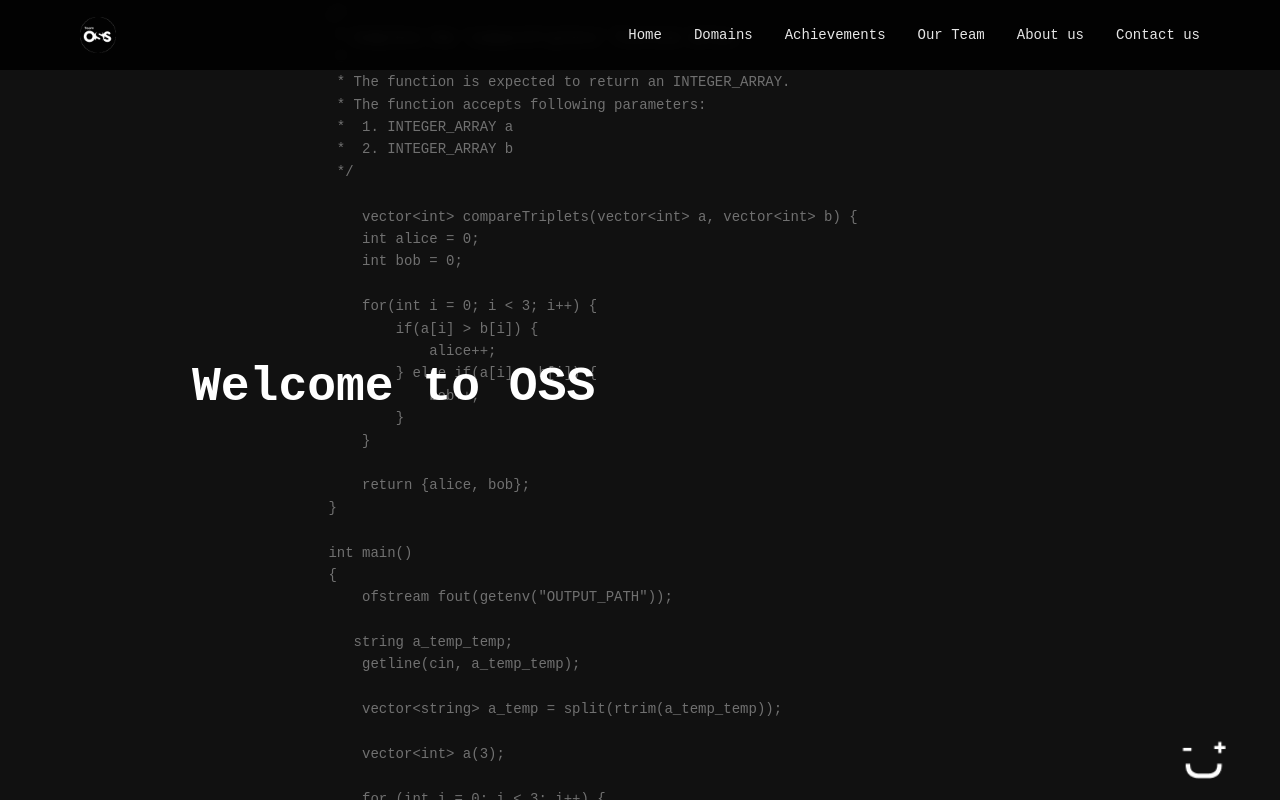
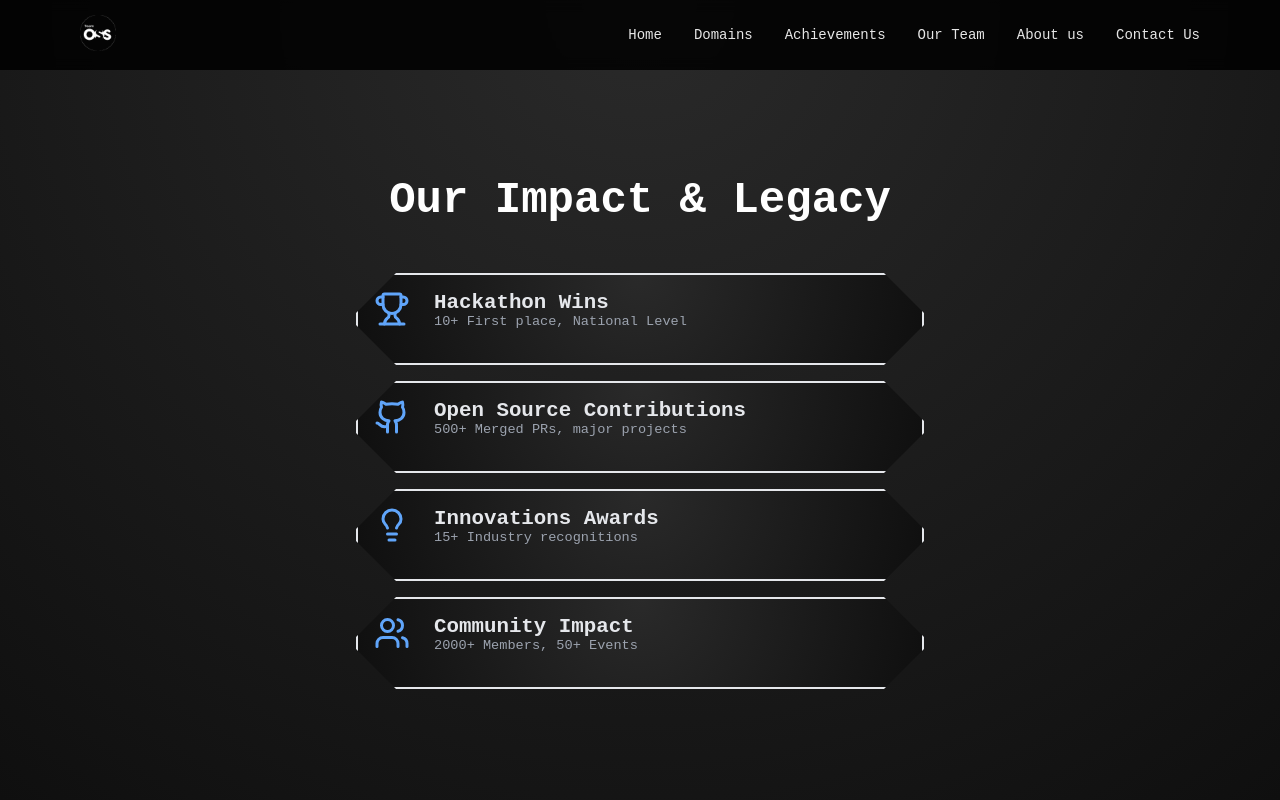
Before and after one commit to pratyush07-hub/osswebsite26, a React (Vite) app in the folder React-practice/: page /achievements in a window 1280 px wide. Built offline with nearby package versions, Linux system fonts and the light colour scheme.

Commit message:
made two pages achievements and contact page and added necessary code

```diff
--- a/React-practice/src/App.jsx
+++ b/React-practice/src/App.jsx
@@ -1,8 +1,27 @@
+import { BrowserRouter, Routes, Route } from "react-router-dom";
+import Navbar from "./components/Navbar";
+import Hero from "./components/Hero";
+import Contact from "./components/Contact";
 import "./styles/global.css";
-import Hero from "./components/Hero";
+import Achievements from "./components/Achievements";
 
 function App() {
-  return <Hero />;
+  return (
+    <BrowserRouter>
+      {/* Navbar always visible */}
+      <Navbar />
+
+      {/* Page content */}
+      <div className="page-content">
+        <Routes>
+          <Route path="/" element={<Hero />} />
+          <Route path="/contact" element={<Contact />} />
+          <Route path="/achievements" element={<Achievements />} />
+
+        </Routes>
+      </div>
+    </BrowserRouter>
+  );
 }
 
 export default App;
--- /dev/null
+++ b/React-practice/src/components/Achievements.jsx
@@ -0,0 +1,79 @@
+import "../styles/Achievements.css";
+import { Trophy, Github, Lightbulb, Users } from "lucide-react";
+
+export default function Achievements() {
+  const impacts = [
+    {
+      icon: <Trophy />,
+      title: "Hackathon Wins",
+      subtitle: "10+ First place, National Level",
+      hasProgressBar: true,
+    },
+    {
+      icon: <Github />,
+      title: "Open Source Contributions",
+      subtitle: "500+ Merged PRs, major projects",
+      // hasBox: true,
+    },
+    {
+      icon: <Lightbulb />,
+      title: "Innovations Awards",
+      subtitle: "15+ Industry recognitions",
+      // hasBox: true,
+    },
+    {
+      icon: <Users />,
+      title: "Community Impact",
+      subtitle: "2000+ Members, 50+ Events",
+      // hasBox: true,
+    },
+  ];
+
+  return (
+    <div className="achievements-container">
+      <main className="main-content">
+        <div className="title-section">
+          <h1 className="main-title">Our Impact & Legacy</h1>
+        </div>
+
+        <div className="cards-container">
+          {impacts.map((impact, index) => (
+            <div
+              key={index}
+              className={`impact-card ${
+                index === 0 ? "gradient-border" : "gray-border"
+              }`}
+            >
+              {/* Icon */}
+              <div className="card-icon">{impact.icon}</div>
+
+              {/* Middle Section */}
+              <div className="card-middle">
+                <h2 className="card-title">{impact.title}</h2>
+
+                {/* Subtitle always shows */}
+                {impact.subtitle && (
+                  <p className="subtitle-text">{impact.subtitle}</p>
+                )}
+
+                {/* Optional Progress Bar */}
+                {impact.hasProgressBar && (
+                  <div className="progress-bar">
+                    <div className="progress-fill"></div>
+                  </div>
+                )}
+              </div>
+
+              {/* Optional Box (for styling) */}
+              {impact.hasBox && (
+                <div className="subtitle-box">
+                  <p className="subtitle-text">{impact.subtitle}</p>
+                </div>
+              )}
+            </div>
+          ))}
+        </div>
+      </main>
+    </div>
+  );
+}
--- /dev/null
+++ b/React-practice/src/components/Contact.jsx
@@ -0,0 +1,28 @@
+import React from "react";
+import "../styles/contact.css";
+const Contact = () => {
+  return (
+   <div className="contact-page">
+      <div className="contact-card">
+        <form>
+          <label>NAME:</label>
+          <input
+            type="text"
+            placeholder="[ Enter here ]"
+          />
+
+          <label>MESSAGE:</label>
+          <textarea
+            placeholder="[ Text area ]"
+            rows="6"
+          ></textarea>
+
+          <button type="submit">
+            <span className="arrow">▶</span> [ Execute ]
+          </button>
+        </form>
+      </div>
+    </div>
+  );
+}
+export default Contact;
--- a/React-practice/src/components/Navbar.jsx
+++ b/React-practice/src/components/Navbar.jsx
@@ -1,19 +1,29 @@
-import "../styles/navbar.css";
-import logo from "../assets/logo.png"
+  import { Link } from "react-router-dom";
+  import "../styles/navbar.css";
+  import logo from "../assets/logo.png";
 
 export default function Navbar() {
   return (
-    <nav className="navbar">
-      <div className="logo">
-        <img src={logo} alt="OSS Logo" className="logo-img" />
-      </div>
+       <nav className="navbar">
+        <div className="logo">
+          <Link to="/">
+            <img src={logo} alt="OSS Logo" className="logo-img" />
+          </Link>
+        </div>
+
       <ul>
-        <li>Home</li>
+        <li>
+            <Link to="/">Home</Link>
+          </li>
         <li>Domains</li>
-        <li>Achievements</li>
+         <li>
+            <Link to="/achievements">Achievements</Link>
+          </li>
         <li>Our Team</li>
         <li>About us</li>
-        <li>Contact us</li>
+              <li>
+            <Link to="/contact">Contact Us</Link>
+          </li>
       </ul>
     </nav>
   );
--- /dev/null
+++ b/React-practice/src/styles/Achievements.css
@@ -0,0 +1,133 @@
+  :root {
+    --navbar-height: 64px; /* adjust according to your navbar height */
+  }
+
+  /* GLOBAL RESET */
+  html, body {
+    margin: 0;
+    padding: 0;
+    height: 100%;
+    font-family: 'Courier New', monospace;
+    /* overflow: hidden; no scrollbar */
+  }
+
+  /* CONTAINER */
+  .achievements-container {
+    min-height: 100vh;
+  background: radial-gradient(circle at top, #2a2a2a, #0f0f0f);  color: #e5e7eb;
+    display: flex;
+    flex-direction: column;
+    padding-top: var(--navbar-height); /* space below navbar */
+    align-items: center;
+    justify-content: center; /* vertically center content */
+  }
+
+  /* MAIN CONTENT */
+  .main-content {
+    width: 100%;
+    max-width: 600px; /* narrow width for vertical layout */
+    padding: 2rem 1rem;
+    display: flex;
+    flex-direction: column;
+    align-items: center;
+    gap: 2rem;
+  }
+
+  /* TITLE */
+  .title-section {
+    text-align: center;
+    margin-bottom: 1rem;
+  }
+
+  .main-title {
+    font-size: 2.75rem;
+    font-weight: 700;
+    color: white;
+  }
+
+  /* CARDS STACKED VERTICALLY */
+  .cards-container {
+    display: flex;
+    flex-direction: column; /* vertical stack */
+    gap: 1rem;
+    width: 100%;
+  }
+
+  /* CARD */
+  .impact-card {
+    border: 2px solid;
+    border-radius: 24px;
+    padding: 1.0rem;
+    transition: all 0.3s ease;
+  background: radial-gradient(circle at top, #2a2a2a, #0f0f0f);  color: #e5e7eb;
+    clip-path: polygon(
+      40px 0,
+      calc(100% - 40px) 0,
+      100% 40px,
+      100% calc(100% - 40px),
+      calc(100% - 40px) 100%,
+      40px 100%,
+      0 calc(100% - 40px),
+      0 40px
+    );
+    display: flex;
+    align-items: flex-start;
+    gap: 1.5rem;
+  }
+
+  .impact-card:hover {
+    transform: translateY(-2px);
+  }
+
+  /* .gradient-border {
+    border: 2px solid transparent;
+    background-image:
+      linear-gradient(#111827, #111827),
+      linear-gradient(135deg, #6366f1, #22d3ee);
+    background-origin: border-box;
+    background-clip: padding-box, border-box;
+  } */
+
+
+  /* ICON */
+  .card-icon {
+    margin-bottom: 1rem;
+    color: #60a5fa;
+  }
+
+  .card-icon svg {
+    width: 36px;
+    height: 36px;
+  }
+
+  /* TEXT */
+  .card-title {
+    font-size: 1.3rem;
+    font-weight: 600;
+  }
+
+  .subtitle-box {
+    margin-top: 0.5rem;
+  }
+
+  .subtitle-text {
+    color: #9ca3af;
+    font-size: 0.85rem;
+  }
+
+  /* RESPONSIVE */
+  @media (max-width: 768px) {
+    .main-title {
+      font-size: 2rem;
+    }
+
+    .main-content {
+      max-width: 90%; /* adapt on small screens */
+    }
+    .subtitle-box:hover {
+    transform: translateY(-5px) scale(1.05);
+    box-shadow: 0 0 15px 5px rgba(255, 235, 59, 0.5); /* yellow glow */
+    background: #fff59d;
+  }
+
+  }
--- /dev/null
+++ b/React-practice/src/styles/Contact.css
@@ -0,0 +1,66 @@
+.contact-page {
+  min-height: 100vh;
+  background: radial-gradient(circle at top, #2a2a2a, #0f0f0f);
+  display: flex;
+  justify-content: center;
+  align-items: center;
+}
+
+.contact-card {
+  width: 70%;
+  max-width: 700px;
+  padding: 40px;
+  border-radius: 10px;
+  background: linear-gradient(180deg, #1c1c1c, #111);
+  box-shadow: 0 20px 40px rgba(0, 0, 0, 0.8);
+}
+
+.contact-card form {
+  display: flex;
+  flex-direction: column;
+  gap: 20px;
+}
+
+.contact-card label {
+  font-family: monospace;
+  color: #cfcfcf;
+  font-size: 14px;
+}
+
+.contact-card input,
+.contact-card textarea {
+  background: #2a2a2a;
+  border: 1px solid #3a3a3a;
+  color: #e5e5e5;
+  padding: 12px;
+  border-radius: 6px;
+  font-family: monospace;
+  font-size: 14px;
+}
+
+.contact-card input::placeholder,
+.contact-card textarea::placeholder {
+  color: #9a9a9a;
+}
+
+.contact-card button {
+  align-self: center;
+  background: transparent;
+  border: 1px solid #4a4a4a;
+  color: #e5e5e5;
+  padding: 10px 25px;
+  border-radius: 6px;
+  font-family: monospace;
+  cursor: pointer;
+  transition: all 0.3s ease;
+}
+
+.contact-card button:hover {
+  border-color: #22c55e;
+  color: #22c55e;
+}
+
+.arrow {
+  color: #22c55e;
+  margin-right: 6px;
+}
--- a/React-practice/src/styles/navbar.css
+++ b/React-practice/src/styles/navbar.css
@@ -54,3 +54,12 @@
 .navbar ul li:hover {
   opacity: 1;
 }
+.navbar a {
+  color: white;
+  text-decoration: none;
+}
+
+/* Optional: hover effect */
+.navbar a:hover {
+  color: #22c55e; /* green glow on hover */
+}
```
